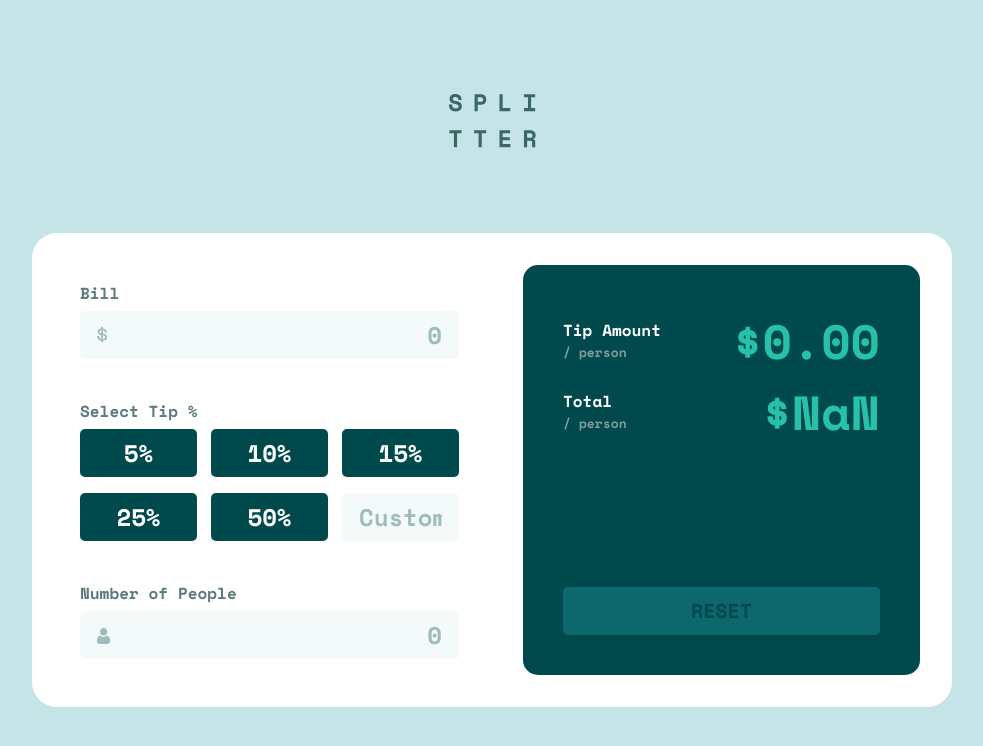
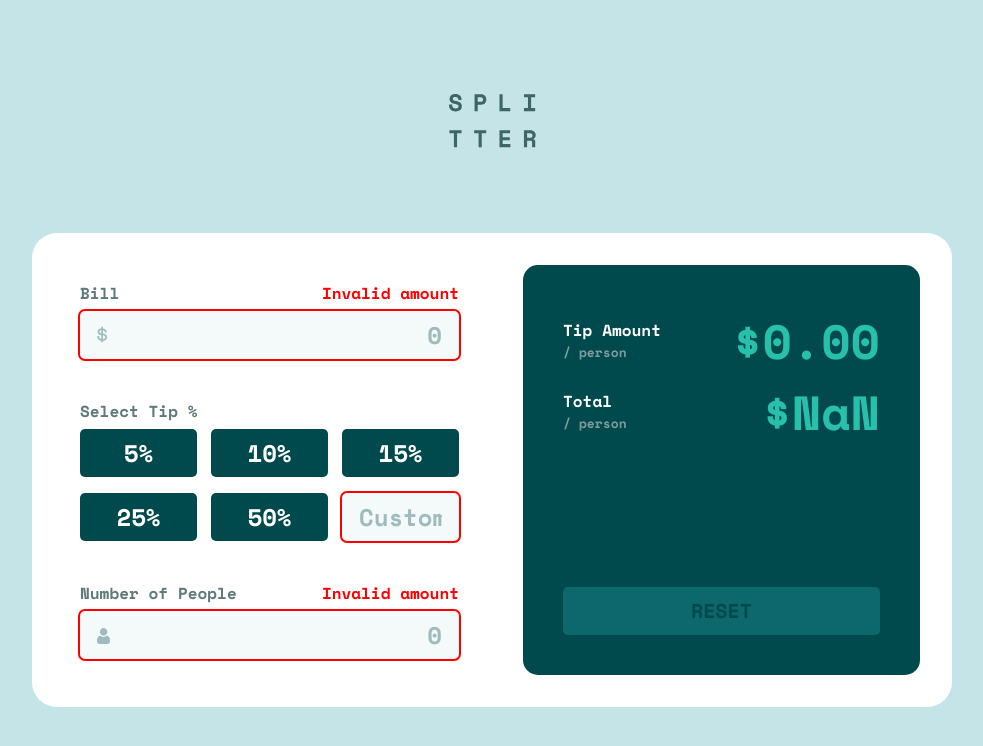
Before and after one commit to zxasc/tip-calculator-app, a React (Vite) app: page / in a window 1280 px wide. Shown: the top 746 px of the page, without its empty margins (148-1131 px from the left). Built offline with nearby package versions, Linux system fonts and the light colour scheme.

Commit message:
change appState from single object to 3 useState's

```diff
--- a/src/App.jsx
+++ b/src/App.jsx
@@ -6,31 +6,14 @@ import PeopleInput from './components/PeopleInput'
 import Summary from './components/Summary'
 
 export default function App() {
-  const [appState, setAppState] = useState({bill: undefined, tip: undefined, people: undefined})
-
-  const setBill = (value) => {
-    setAppState({
-      ...appState,
-      bill: value
-    });
-  };
-
-  const setTip = (value) => {
-    setAppState({
-      ...appState,
-      tip: value
-    });
-  };
-
-  const setNumberOfPeople = (value) => {
-    setAppState({
-      ...appState,
-      people: value
-    });
-  };
+  const [currentBill, setCurrentBill] = useState(0);
+  const [currentTip, setCurrentTip] = useState(0);
+  const [currentNumberOfPeople, setCurrentNumberOfPeople] = useState(0);
 
   const resetAppState = () => {
-    setAppState({bill: 0, tip: 0, people: 0})
+    setCurrentBill(0);
+    setCurrentTip(0);
+    setCurrentNumberOfPeople(0);
   }
 
   return (
@@ -38,11 +21,11 @@ export default function App() {
       <img className='logo' src="/logo.svg" alt="splitter logo" />
       <main>
         <form className='inner-container'>
-          <BillInput currentBill={appState.bill} setBill={setBill} />
-          <TipInput currentTip= {appState.tip} setTip={setTip} />
-          <PeopleInput currentNumberOfPeople={appState.people} setNumberOfPeople={setNumberOfPeople} />
+          <BillInput currentBill={currentBill} setBill={setCurrentBill} />
+          <TipInput currentTip= {currentTip} setTip={setCurrentTip} />
+          <PeopleInput currentNumberOfPeople={currentNumberOfPeople} setNumberOfPeople={setCurrentNumberOfPeople} />
         </form>
-        <Summary appState={appState} resetAppState={resetAppState} />
+        <Summary appState={{currentBill, currentTip, currentNumberOfPeople}} resetAppState={resetAppState} />
       </main>
     </>
   )
```
